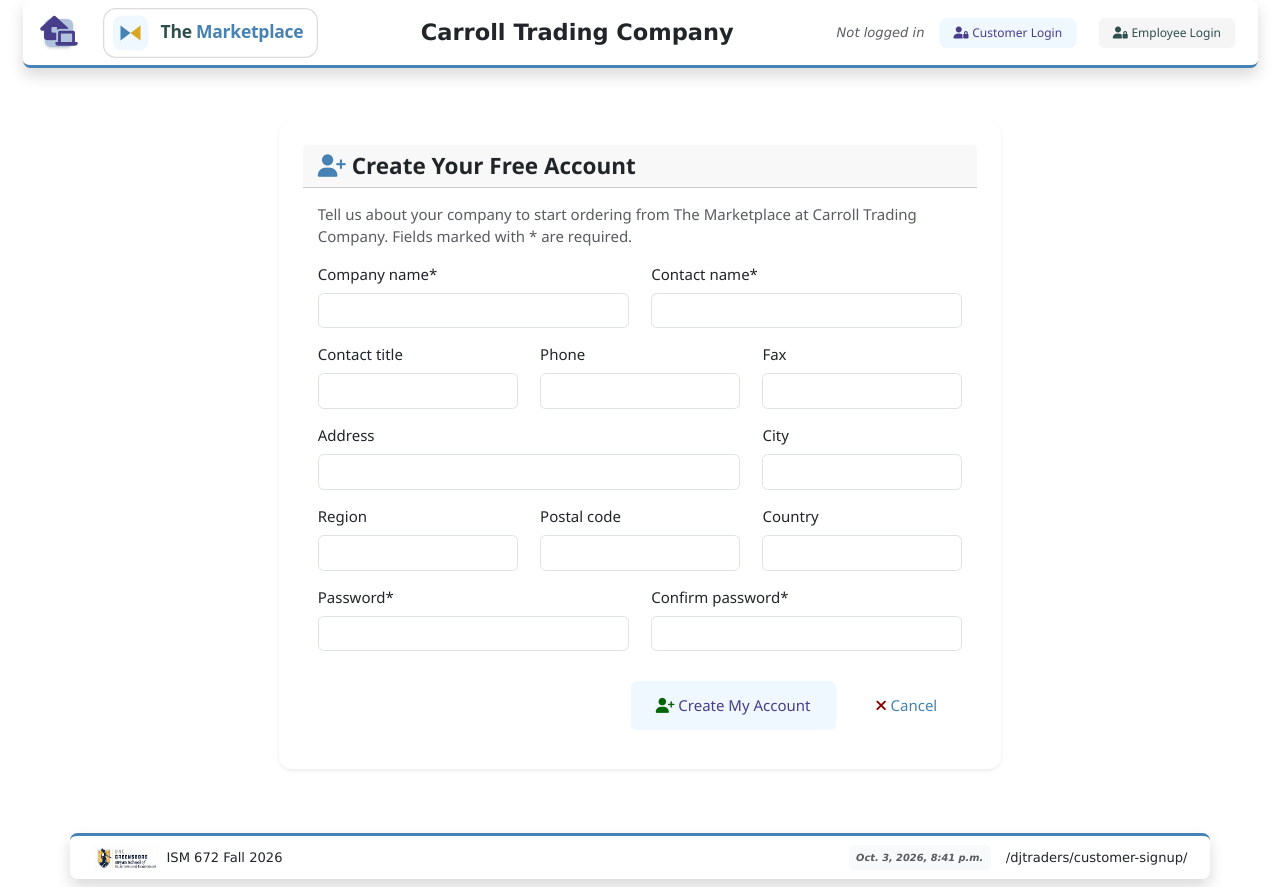
After one commit to haydencarroll-04/Django-Traders-App, a Django app: page /djtraders/customer-signup/ in a window 1280 px wide. The commit adds this page. Run offline with Django 5.2, Linux system fonts and the light colour scheme; some libraries are stand-ins or nearby versions.

Commit message:
Rebrand to Carroll Trading Company / The Marketplace; add customer self-signup
Rebrand (visible names only; package, URLs, database and file names unchanged):
- DjangoTraders -> Carroll Trading Company, DJ Traders -> The Marketplace
- Opening page: "Welcome to The Marketplace at Carroll Trading Company"
- New logo SVGs (large, small, favicon mark); balanced heading wrap in CSS
- Navbar brand, page titles, app home page wording

Customer self-signup ("New to Carroll Trading Company? Create a FREE Account!"):
- New public page /djtraders/customer-signup/ asking for every customers-table
  column (customer_id is generated; inactive_date starts blank)
- CustomerSignupForm reuses CustomerEditForm validation, adds required +
  confirmed password and one-account-per-company-name
- Insert-only save so an ID collision fails safely instead of overwriting a row
- Logs the new customer in and shows a welcome message (messages shown in base.html)

Co-Authored-By: Claude Sonnet 5.5 <noreply@anthropic.com>

```diff
--- a/djtraders/forms.py
+++ b/djtraders/forms.py
@@ -236,6 +236,120 @@ class CustomerEditForm(forms.ModelForm):
         if city and not re.fullmatch(NO_DIGITS_PATTERN, city):
             raise ValidationError("City can't contain numbers.")
         return city
+
+
+class CustomerSignupForm(CustomerEditForm):
+    """
+    The public "Create a FREE Account" form (customer_signup, djtraders/
+    views.py) -- a brand-new customer registering themselves, instead of an
+    employee adding one on their behalf (customer_create).
+
+    Built on CustomerEditForm, so every field and every validation rule a
+    customer already has (phone format, no digits in the company name or
+    city, contact name required, the browser-layer pattern= attributes)
+    applies here unchanged. It asks for every column the customers table
+    tracks, except the two the system fills in itself: customer_id
+    (generated from the company name, Customer.generate_customer_id) and
+    inactive_date (left blank, so a new account starts out active).
+
+    What this form adds on top of CustomerEditForm:
+      - password is required (the model allows it blank, so that is a form
+        rule, the same "form is stricter than the column" shape as
+        contact_name), asked for twice, and never echoed back into the page
+        after an error (render_value=False). strip=False keeps the
+        characters exactly as typed, because customer_login_view compares
+        the raw, unstripped password.
+      - company_name can't already have an account. The login page picks a
+        customer from a dropdown of company names, so two accounts sharing
+        a name would be indistinguishable there. Nothing in the database
+        enforces this (only customer_id is unique), so this check is the
+        only thing that does.
+    """
+    confirm_password = forms.CharField(
+        label="Confirm password",
+        max_length=64,
+        strip=False,
+        widget=forms.PasswordInput(render_value=False),
+    )
+
+    def __init__(self, *args, **kwargs):
+        super().__init__(*args, **kwargs)
+        self.fields["password"].required = True
+        self.fields["password"].strip = False
+        self.fields["password"].widget.render_value = False
+        self.fields["password"].widget.attrs["autocomplete"] = "new-password"
+        self.fields["confirm_password"].widget.attrs["autocomplete"] = "new-password"
+
+        # Replaces the layout CustomerEditForm.__init__ just built: the same
+        # field grid, with the password pair added and Create/Cancel buttons
+        # that point at the login page instead of a customer page.
+        self.helper.form_id = "customer-signup-form"
+        self.helper.layout = Layout(
+            Row(
+                Column("company_name", css_class="col-md-6"),
+                Column("contact_name", css_class="col-md-6"),
+            ),
+            Row(
+                Column("contact_title", css_class="col-md-4"),
+                Column("phone", css_class="col-md-4"),
+                Column("fax", css_class="col-md-4"),
+            ),
+            Row(
+                Column("address", css_class="col-md-8"),
+                Column("city", css_class="col-md-4"),
+            ),
+            Row(
+                Column("region", css_class="col-md-4"),
+                Column("postal_code", css_class="col-md-4"),
+                Column("country", css_class="col-md-4"),
+            ),
+            Row(
+                Column("password", css_class="col-md-6"),
+                Column("confirm_password", css_class="col-md-6"),
+            ),
+            HTML(
+                """
+                <div class="d-flex gap-2 mt-3 justify-content-end">
+                    <button type="submit" class="btn dt-btn-primary-customer w3-hover-shadow" title="Create your account">
+                        <i class="fa-solid fa-user-plus me-1 dt-icon-success"></i>Create My Account
+                    </button>
+                    <div class="dt-link-wrap btn dt-btn-secondary-customer w3-hover-shadow">
+                        <a href="{% url 'djtraders:customer_login' %}" title="Cancel -- no account will be created">
+                            <i class="fa-solid fa-xmark me-1 dt-icon-danger"></i>Cancel
+                        </a>
+                    </div>
+                </div>
+                """
+            ),
+        )
+
+    def clean_company_name(self):
+        """
+        Server layer of the "one account per company" rule. Runs the
+        no-digits check from CustomerEditForm first (super()), then refuses
+        a company name that already has an account -- compared
+        case-insensitively, so "acme foods" can't sneak past "Acme Foods".
+        """
+        name = super().clean_company_name()
+        if Customer.objects.filter(company_name__iexact=name).exists():
+            raise ValidationError(
+                "An account for this company already exists -- please log in instead."
+            )
+        return name
+
+    def clean(self):
+        """
+        Server layer of the password confirmation. Needs both password
+        fields together, so it's a cross-field clean() rather than a
+        clean_<field>() -- the same shape as OrderCommitForm.clean().
+        """
+        cleaned_data = super().clean()
+        password = cleaned_data.get("password")
+        confirm = cleaned_data.get("confirm_password")
+        if password and confirm and password != confirm:
+            self.add_error("confirm_password", "The two passwords don't match.")
+        return cleaned_data
+
 
 MAX_FREE_DISCOUNT_PERCENT = 10
 class OrderDetailForm(forms.ModelForm):
--- a/djtraders/templates/djtraders/customer_list.html
+++ b/djtraders/templates/djtraders/customer_list.html
@@ -32,7 +32,7 @@
 -->
 {% extends "common/base.html" %}
 
-{% block title %}Django Traders Customers{% endblock %}
+{% block title %}Carroll Trading Company Customers{% endblock %}
 
 {% block content %}
     <!-- Search bar -->
--- /dev/null
+++ b/djtraders/templates/djtraders/customer_signup.html
@@ -0,0 +1,47 @@
+<!--
+    "Create a FREE Account" page (djtraders/views.py's customer_signup),
+    reached from the button on customer_login.html. "form" is a
+    CustomerSignupForm (djtraders/forms.py), rendered by django-crispy-forms
+    the same way customer_edit.html renders CustomerEditForm -- the same
+    fields and field grid, plus a password / confirm-password row and its
+    own Create / Cancel buttons (Cancel goes back to the login page). The
+    crispy tag below draws every field and both buttons from that class.
+
+    Open to anyone, no login needed. A successful submit creates the
+    customer, logs them straight in, and lands them on their own customer
+    page with a welcome message (shown by base.html).
+
+    The browser-layer checks are the same ones the employee edit page uses:
+    ValidateCustomerEditForm (DjangoTraders.js), pointed at this form's own
+    id instead. The real validation stays on the server.
+-->
+{% extends "common/base.html" %}
+{% load crispy_forms_tags %}
+
+{% block title %}Create a Free Account{% endblock %}
+
+{% block content %}
+    <div class="row justify-content-center">
+        <div class="col-md-8">
+            <div class="card mt-4 border-0 shadow-sm">
+                <div class="card-header fw-bolder h4">
+                    <i class="fa-solid fa-user-plus dt-icon"></i>
+                    Create Your Free Account
+                </div>
+                <div class="card-body">
+                    <p class="text-muted">
+                        Tell us about your company to start ordering from The Marketplace at
+                        Carroll Trading Company. Fields marked with * are required.
+                    </p>
+                    {% crispy form %}
+                </div>
+            </div>
+        </div>
+    </div>
+{% endblock %}
+
+{% block scripts %}
+    <script>
+        ValidateCustomerEditForm('#customer-signup-form');
+    </script>
+{% endblock %}
--- a/djtraders/templates/djtraders/home.html
+++ b/djtraders/templates/djtraders/home.html
@@ -15,14 +15,14 @@
 -->
 {% extends "common/base.html" %}
 
-{% block title %}DJ Traders{% endblock %}
+{% block title %}The Marketplace{% endblock %}
 
 {% block content %}
     <div class="text-center py-3">
-        <h1 class="mb-3">Welcome to DJ Traders</h1>
+        <h1 class="mb-3">Welcome to The Marketplace</h1>
 
         <div class="lead text-muted mx-auto dt-lead-narrow">
-            This is the djTraders app - the primary application to manage customers and products for DjangoTraders.
+            This is The Marketplace - the primary application to manage customers and products for the Carroll Trading Company.
 
             Products are open to browse for everyone; log in as a customer or an employee for more.
         </div>
--- a/djtraders/urls.py
+++ b/djtraders/urls.py
@@ -95,6 +95,11 @@ customer_login_url = path(
     "customer-login/", views.customer_login_view, name="customer_login"
 )
 
+# GET/POST /djtraders/customer-signup/ -> views.customer_signup
+customer_signup_url = path(
+    "customer-signup/", views.customer_signup, name="customer_signup"
+)
+
 # GET /djtraders/customer-logout/ -> views.customer_logout_view
 customer_logout_url = path(
     "customer-logout/", views.customer_logout_view, name="customer_logout"
@@ -186,6 +191,7 @@ urlpatterns = [
     logout_url,
     product_detail_url,
     customer_login_url,
+    customer_signup_url,
     customer_logout_url,
     customer_edit_form_url,
     customer_edit_url,
--- a/djtraders/views.py
+++ b/djtraders/views.py
@@ -37,13 +37,14 @@ already-placed order on the same day it was placed.
 
 from types import SimpleNamespace
 
-from django.db import transaction
+from django.contrib import messages
+from django.db import IntegrityError, transaction
 from django.http import JsonResponse
 from django.shortcuts import get_object_or_404, redirect, render
 from django.template.loader import render_to_string
 from django.utils import timezone
 
-from .forms import CustomerEditForm, OrderCommitForm, OrderDetailForm, ProductEditForm, default_required_date, default_shipped_date
+from .forms import CustomerEditForm, CustomerSignupForm, OrderCommitForm, OrderDetailForm, ProductEditForm, default_required_date, default_shipped_date
 from .models import Category, Customer, Employee, Order, OrderDetail, Product, Supplier
 
 
@@ -691,6 +692,70 @@ def customer_login_view(request):
     return render(request, "djtraders/customer_login.html", context)
 
 
+def customer_signup(request):
+    """
+    Public "Create a FREE Account" page, linked from customer_login.html:
+    a brand-new customer registers themselves. Compare to customer_create,
+    the employee-only version of the same idea, where an employee adds a
+    customer on their behalf and nobody is logged in as a result.
+
+    CustomerSignupForm (djtraders/forms.py) asks for every column the
+    customers table tracks, except customer_id (generated here, from the
+    validated company name, by Customer.generate_customer_id -- a customer
+    never picks it) and inactive_date (left blank, so the account starts
+    out active). Nothing is written until the whole form passes validation.
+
+    On success the new customer is logged straight in (the same
+    "customer_id" session key customer_login_view sets) and sent to their
+    own customer_detail page with a welcome message, instead of being made
+    to find their company in the login dropdown they just joined.
+
+    Same one-session-at-a-time rule as the two login views: landing on this
+    page logs out whoever was logged in before, employee or customer.
+
+    The ID is generated and saved inside one transaction, as an insert-only
+    save. If two people register the same company name at the very same
+    instant, both can be handed the same ID and the database's primary key
+    rejects the second -- shown as an ordinary "try again" form error
+    rather than a server error (or, worse, overwriting the first customer).
+    """
+    request.session.pop("current_user", None)
+    request.session.pop("customer_id", None)
+
+    if request.method == "POST":
+        form = CustomerSignupForm(request.POST, instance=Customer())
+        if form.is_valid():
+            try:
+                with transaction.atomic():
+                    form.instance.customer_id = Customer.generate_customer_id(
+                        form.cleaned_data["company_name"]
+                    )
+                    # force_insert=True: a plain save() on a row whose primary
+                    # key is already set quietly UPDATES an existing row with
+                    # that ID instead of failing, so a collision would
+                    # overwrite another customer. Insert-only makes the
+                    # database's primary key reject it, caught just below.
+                    customer = form.save(commit=False)
+                    customer.save(force_insert=True)
+            except IntegrityError:
+                form.add_error(
+                    None, "We couldn't create your account just now -- please try again."
+                )
+            else:
+                request.session["customer_id"] = customer.customer_id
+                messages.success(
+                    request,
+                    "Welcome to The Marketplace at Carroll Trading Company, "
+                    f"{customer.company_name}! Your account has been created and "
+                    "you're logged in.",
+                )
+                return redirect("djtraders:customer_detail", customer_id=customer.customer_id)
+    else:
+        form = CustomerSignupForm(instance=Customer())
+
+    return render(request, "djtraders/customer_signup.html", {"form": form})
+
+
 def customer_logout_view(request):
     """
     Clears "customer_id" from the session, logging the customer out,
--- a/static/common/css/DjangoTraders.css
+++ b/static/common/css/DjangoTraders.css
@@ -629,3 +629,11 @@ td form + form {
 .dt-lead-narrow {
   max-width: 640px;
 }
+
+/* For a long centered heading (e.g. the project home page's "Welcome to The
+   Marketplace at Carroll Trading Company"): when it has to wrap, split the
+   lines evenly instead of leaving one or two words stranded on the last
+   line. Browsers that don't support text-wrap: balance just wrap normally. */
+.dt-heading-balance {
+  text-wrap: balance;
+}
--- a/templates/common/base.html
+++ b/templates/common/base.html
@@ -61,8 +61,8 @@
       <head>
             <meta charset="UTF-8">
             <meta name="description"
-                  content="{% block description %}DJ Traders - Trade with confidence{% endblock %}">
-            <title>{% block title %}DJ Traders{% endblock %}</title>
+                  content="{% block description %}The Marketplace at Carroll Trading Company - Trade with confidence{% endblock %}">
+            <title>{% block title %}The Marketplace{% endblock %}</title>
             {# Browser tab icon -- reuses the existing logo mark instead of a #}
             {# separate favicon.ico file; without this the browser requests #}
             {# /favicon.ico automatically and logs a 404 on every page. #}
@@ -98,15 +98,15 @@
                         </div>
 
                         <div class="dt-link-wrap w3-hover-shadow d-inline-flex rounded-2"
-                             title="djTraders App Home">
+                             title="The Marketplace Home">
                               <a href="{% url 'djtraders:home' %}">
                                     <img src="{% static 'common/images/logo-small.svg' %}"
-                                         alt="djTraders application logo linking to the app home page"
+                                         alt="The Marketplace logo linking to the marketplace home page"
                                          height="50">
                               </a>
                         </div>
                   </div>
-                  <div class="fw-bold fs-4">DjangoTraders</div>
+                  <div class="fw-bold fs-4">Carroll Trading Company</div>
                   <div class="d-flex align-items-center gap-3">
                         {# current_customer (djtraders/session_context.py) is None when no customer's logged in. #}
                         {% if current_customer %}
@@ -155,6 +155,13 @@
             </nav>
 
             <div class="container p-4 dt-content-container">
+                  {# One-time notices from Django's messages framework (e.g. customer_signup's #}
+                  {# "account created" welcome) -- each is shown once, then cleared. #}
+                  {% for message in messages %}
+                        <div class="alert alert-{% if message.tags == 'error' %}danger{% else %}{{ message.tags|default:'info' }}{% endif %}" role="alert">
+                              {{ message }}
+                        </div>
+                  {% endfor %}
                   {# Each child template fills this block with its own #}
                   {# heading, intro text, and table -- see customer_list.html. #}
                   {% block content %}
--- a/templates/home.html
+++ b/templates/home.html
@@ -24,7 +24,7 @@
 {% extends "common/base.html" %}
 {% load static %}
 
-{% block title %}DjangoTraders{% endblock %}
+{% block title %}The Marketplace at Carroll Trading Company{% endblock %}
 
 {% block content %}
     {% if confirm_logout %}
@@ -67,10 +67,10 @@
         </div>
     {% else %}
         <div class="text-center py-5">
-            <h1 class="display-4 mb-4">Welcome to DjangoTraders</h1>
+            <h1 class="display-4 mb-4 dt-heading-balance">Welcome to The Marketplace at Carroll Trading Company</h1>
             <div class="dt-link-wrap d-inline-block w3-hover-shadow">
                 <a href="{% url 'djtraders:home' %}">
-                    <img src="{% static 'common/images/logo-large.svg' %}" alt="Go to the djTraders app">
+                    <img src="{% static 'common/images/logo-large.svg' %}" alt="Go to The Marketplace">
                 </a>
             </div>
         </div>
```
Also changed, not shown: djtraders/templates/djtraders/customer_login.html (+10 -0 lines), static/common/images/logo-large.svg, static/common/images/logo-mark.svg, static/common/images/logo-small.svg.
